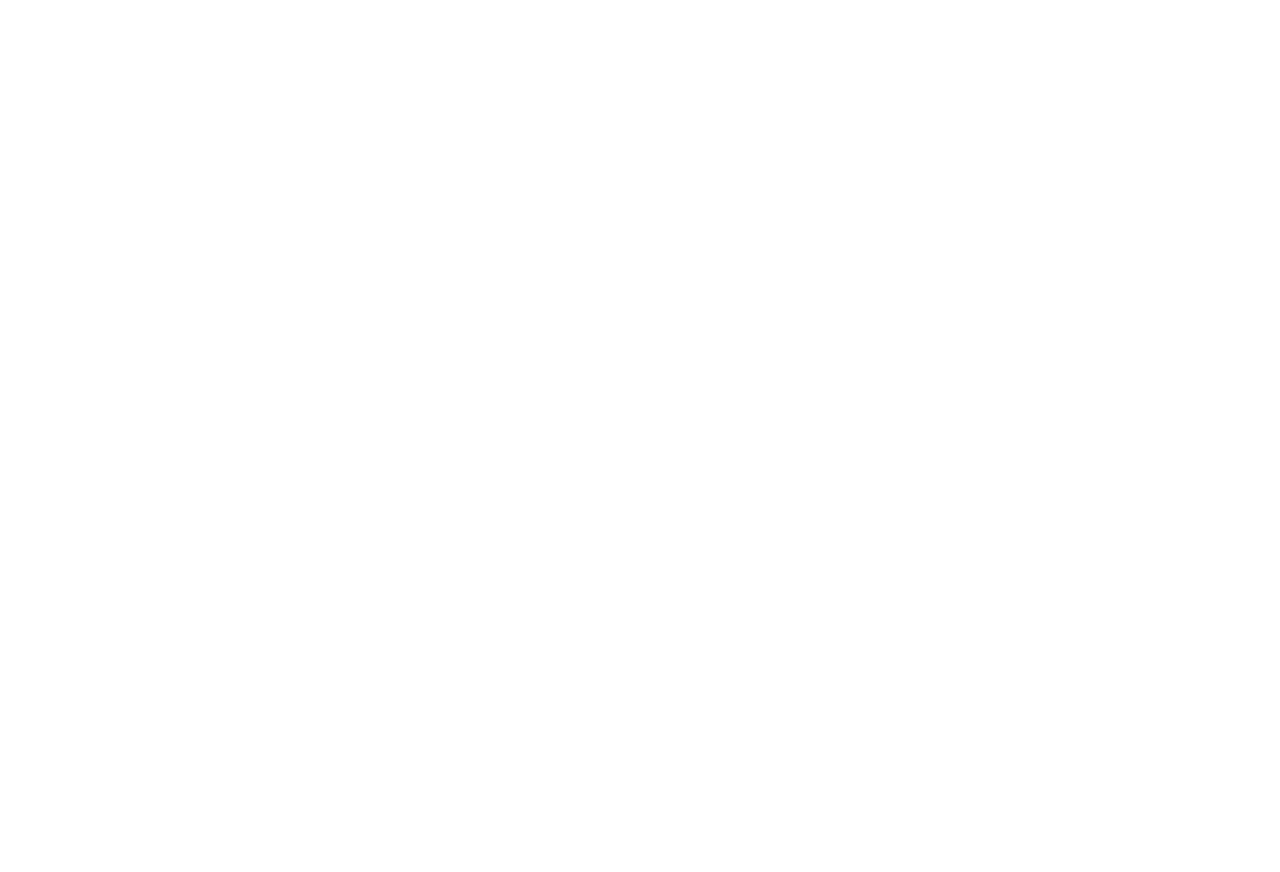
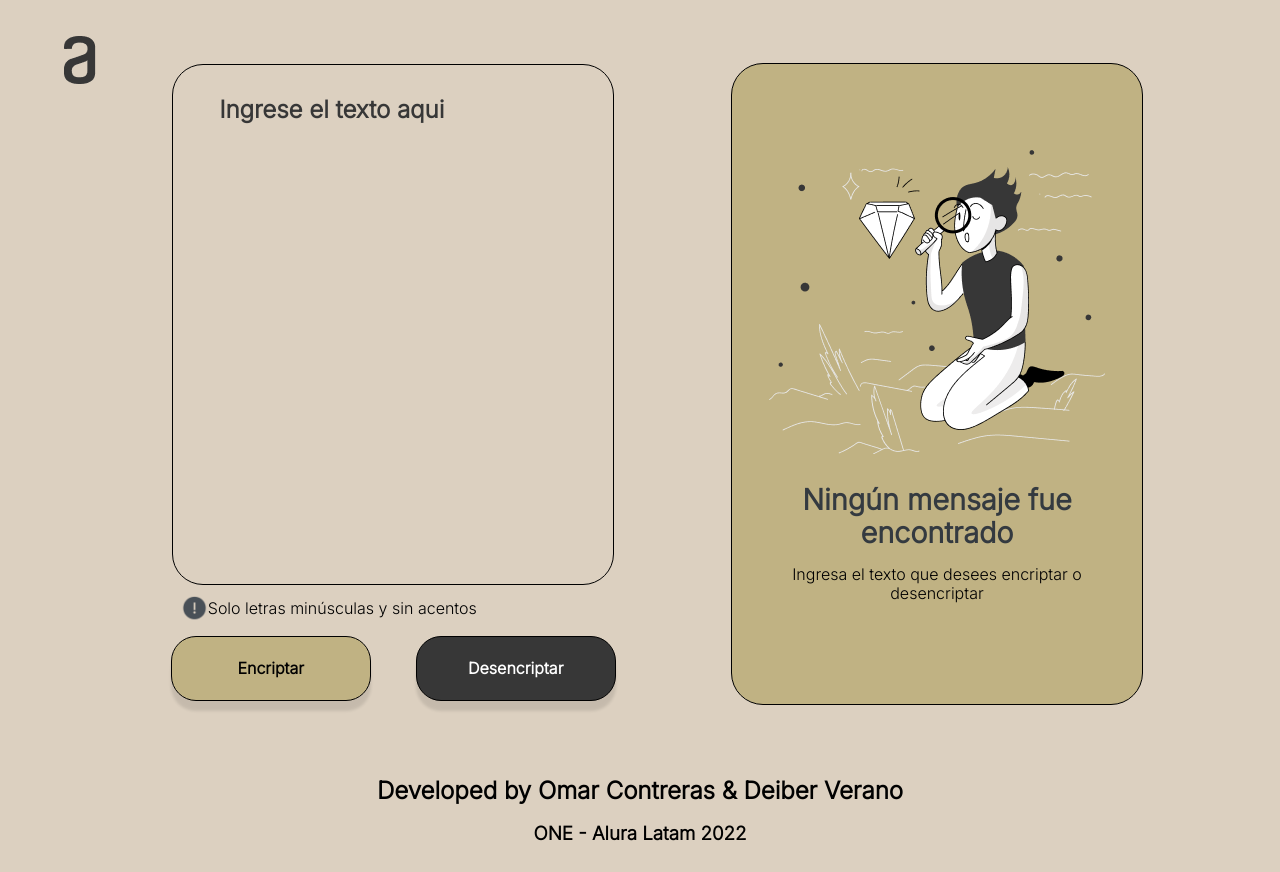
Before and after one commit to OmarCL09/Text-encryptor, a plain HTML site: page index.html in a window 1280 px wide. Before the commit the page ends 800 px from the top, so only its background shows below. Drawn offline with Linux system fonts and the light colour scheme.

Commit message:
Frontend Done, responsive done

```diff
--- a/index.html
+++ b/index.html
@@ -10,6 +10,32 @@
     <link rel="stylesheet" href="./styles/styles.css">
 </head>
 <body>
-
+    <header id="header-container">
+        <img src="./assets/Vector.png" alt="Alura-latam-logo">
+    </header>
+    <section id="encrypter-container">
+        <div class="encrypter-input-container">
+            <textarea type="text" name="textToEncrypt" id="textToEncrypt" placeholder="Ingrese el texto aqui"></textarea>
+            <div class="warning-message">
+                <img src="./assets/warning.png">
+                <p>Solo letras minúsculas y sin acentos</p>
+            </div>
+            <div class="encrypter-buttons">
+                <button class="encrypt-Button">Encriptar</button>
+                <button class="unEncrypt-Button">Desencriptar</button>
+            </div>
+        </div>
+        <div class="result-encryption-container">
+            <div class="encryption-not-found">
+                <img src="./assets/Muñeco.png" alt="Doll">
+                <h3 class="notFound-title">Ningún mensaje fue encontrado</h3>
+                <p class="notFound-message">Ingresa el texto que desees encriptar o desencriptar</p>
+            </div>
+        </div>
+    </section>
+    <footer id="footer-container">
+        <h1>Developed by Omar Contreras & Deiber Verano</h1>
+        <h3>ONE - Alura Latam 2022</h3>
+    </footer>
 </body>
 </html>
--- a/styles/styles.css
+++ b/styles/styles.css
@@ -0,0 +1,194 @@
+/*Importations of font families*/
+@import url('https://fonts.googleapis.com/css2?family=Inter:wght@300&display=swap');
+/*-----------------------------*/
+:root{
+    --color1: #DCD0C0;
+    --color2: #C0B283;
+    --color3: #373737;
+    --color4: #343A40;
+}
+/*General configurations of the body and extras*/
+body{
+    background-color: var(--color1);
+    font-family: 'Inter', sans-serif;
+    display: flex;
+    flex-direction: column;
+    align-items: center;
+}
+body::-webkit-scrollbar {
+    display: none;
+}
+/*Styles of the header*/
+#header-container{
+    position: fixed;
+    display: flex;
+    align-items: center;
+    width: 100%;
+    height: 120px;
+    min-height: 60px;
+}
+#header-container img{
+    margin-left: 5%;
+}
+/*Styles of the encrypter section*/
+#encrypter-container{
+    display: flex;
+    justify-content: center;
+    align-items: center;
+    margin-top: 5%;
+    width: 80%;
+    height: 80vh;
+    gap: 8%;
+    z-index: 1;
+}
+.encrypter-input-container, .result-encryption-container{
+    height: 100%;
+    border-radius: 32px;
+}
+.encrypter-input-container{
+    display: flex;
+    flex-direction: column;
+    align-items: center;
+    width: 50%;
+}
+.result-encryption-container{
+    background-color: var(--color2);
+    border: 1px solid #000000;
+    width: 30%;
+}
+.encryption-not-found{
+    text-align: center;
+    height: 100%;
+    width: 100%;
+    display: flex;
+    flex-direction: column;
+    justify-content: center;
+    align-items: center;
+}
+.notFound-title{
+    width: 75%;
+    font-size: 1.8em;
+    margin-bottom: 0;
+    color: var(--color4);
+}
+.notFound-message{
+    width: 75%;
+}
+#textToEncrypt{
+    font-size: 1.5em;
+    padding: 6% 2% 0% 9%;
+    width: 75%;
+    height: 85%;
+    border: 1px solid black;
+    border-radius: 31px;
+    resize: none;
+    background: none;
+    color: var(--color3);
+    font-weight: bold;
+}
+#textToEncrypt::placeholder{
+    font-weight: bold;
+    color: var(--color3);
+}
+.warning-message{
+    display: flex;
+    align-items: center;
+    height: 27px;
+    width: 83%;
+    margin: 10px 0px;
+}
+.warning-message img{
+    height: 100%;
+}
+.encrypter-buttons{
+    display: flex;
+    justify-content: center;
+    align-items: center;
+    width: 87%;
+    height: 10vh;
+    gap: 10%;
+}
+.encrypter-buttons button{
+    width: 50%;
+    padding: 5%;
+    border-radius: 25px;
+    border: 0.5px solid black;
+    box-shadow: 0px 10px 3px 0px rgba(0,0,0,0.1);
+    transition: .2s;
+}
+.encrypter-buttons button:hover{
+    transform: scale(0.97);
+    border-radius: 15px;
+}
+.encrypter-buttons button:first-child{
+    font-weight: bold;
+    background-color: var(--color2);
+    cursor: pointer;
+    color: black;
+}
+.encrypter-buttons button:last-child{
+    font-weight: bold;
+    background-color: var(--color3);
+    cursor: pointer;
+    color: white;
+}
+/*Styles for the footer*/
+#footer-container{
+    height: 13vh;
+    width: 100%;
+    margin-top: 5%;
+    display: flex;
+    flex-direction: column;
+    justify-content: center;
+    align-items: center;
+}
+#footer-container h1{
+    font-size: 1.5em;
+    margin: 0;
+}
+/*Responsive for devices*/
+@media(max-height:625px){
+    .encrypter-buttons{
+        height: 25vh;
+    }
+    .encryption-not-found img{
+        height: 40%;
+    }
+}
+@media(max-width: 1300px){
+    .result-encryption-container{
+        width: 40%;
+    }
+}
+@media(max-width: 800px){
+    #encrypter-container{
+        margin-top: 25%;
+        margin-bottom: 15%;
+        height: 150vh;
+        flex-direction: column;
+    }
+    .encrypter-input-container{
+        min-height: 75vh;
+        width: 100%;
+    }
+    .result-encryption-container{
+        width: 100%;
+    }
+    #header-container img{
+        display:none;
+    }
+    .encryption-not-found{
+        overflow: hidden;
+    }
+}
+@media(max-width: 700px){
+    #footer-container h1, h3{
+        text-align: center;
+        font-size: 1em;
+    }
+}
+@media(max-width: 400px){
+    #encrypter-container{
+        width: 100%;
+    }
+}
```
Also changed, not shown: js/encryptor.js (+16 -11 lines), assets/warning.png (added).
